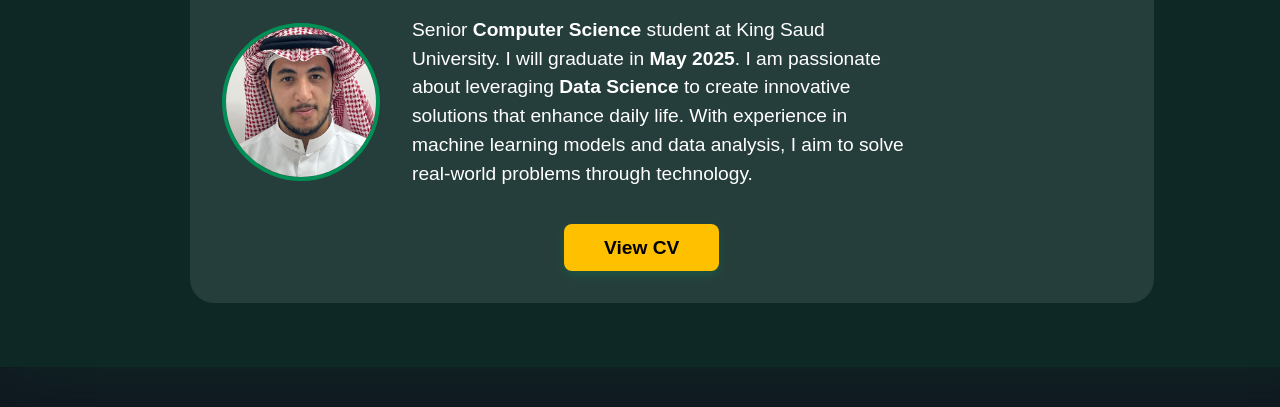
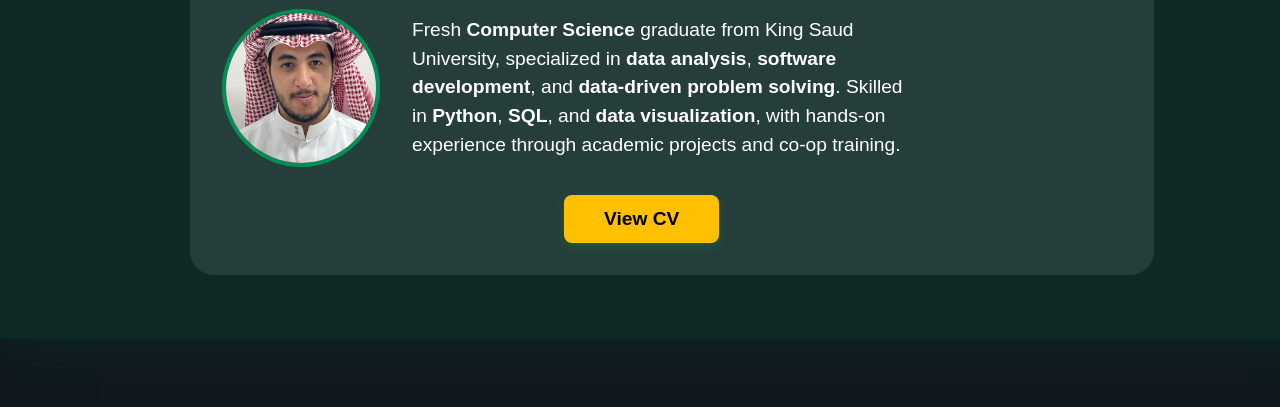
Before and after one commit to WailAlgamdi/WailAlgamdi.github.io, a plain HTML site: page index.html in a window 1280 px wide. Shown: the part 241-648 px from the top of the page. Drawn offline with Linux system fonts and the light colour scheme.

Commit message:
Change cv and About me

```diff
--- a/index.html
+++ b/index.html
@@ -42,9 +42,10 @@
             <div class="about-text">
                 <h2>Wael Algamdi</h2>
                 <p>
-                    Senior <strong>Computer Science</strong> student at King Saud University. I will graduate in <strong>May 2025</strong>.
-                    I am passionate about leveraging <strong>Data Science</strong> to create innovative solutions that enhance daily life.
-                    With experience in machine learning models and data analysis, I aim to solve real-world problems through technology.
+                  Fresh <strong>Computer Science</strong> graduate from King Saud University, specialized in <strong>data analysis</strong>,
+                  <strong>software development</strong>, and <strong>data-driven problem solving</strong>.
+                  Skilled in <strong>Python</strong>, <strong>SQL</strong>, and <strong>data visualization</strong>, with hands-on experience
+                  through academic projects and co-op training.
                 </p>
 
                 <a href="CV.html" class="cv-button">View CV</a>
```
Also changed, not shown: CV.html (+2 -2 lines), image/Wael-CV.png (added), 4 other files.
